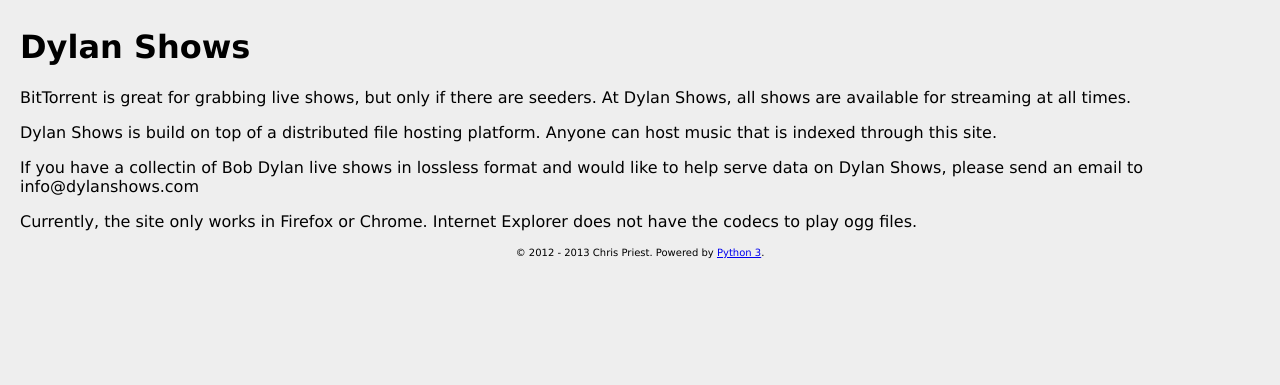
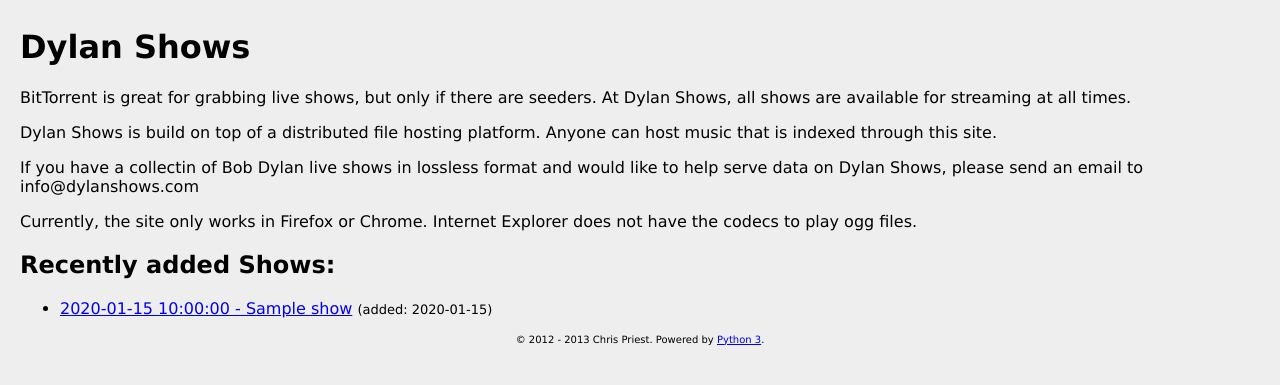
Before and after one commit to priestc/dylan, a Python web app: template templates/home.html in a window 1280 px wide. Shown: the part 45-430 px from the top of the page. Run offline with Jinja, Linux system fonts and the light colour scheme; the template is opened without the code that fills it: most values are stand-ins (such as "Sample title", 1, 10 or a date in 2020); some libraries are stand-ins or nearby versions.

Commit message:
added most recently added shows onto home page

```diff
--- a/manifest.py
+++ b/manifest.py
@@ -12,6 +12,8 @@
 
 manifest = ProgramManifest({
     '': GiottoProgram(
+        model=[Album.most_recent],
+        cache=3600,
         view=BasicView(
             html=jinja_template('home.html'),
         ),
--- a/models.py
+++ b/models.py
@@ -10,7 +10,7 @@
 from giotto.exceptions import DataNotFound, InvalidInput
 from giotto.utils import slugify
 
-from sqlalchemy import Column, Integer, String, ForeignKey, Date, DateTime, Boolean, func
+from sqlalchemy import Column, Integer, String, ForeignKey, Date, DateTime, Boolean, func, desc
 from sqlalchemy.orm import relationship
 
 import dateutil.parser
@@ -48,6 +48,10 @@
             raise DataNotFound
         city = albums[0].city
         return {'albums': albums, 'length': len(albums), 'city': city}
+
+    @classmethod
+    def most_recent(cls):
+        return session.query(cls).order_by(desc(cls.date_added)).all()[:5]
 
     @classmethod
     def by_venue(cls, venue_slug):
--- a/static/style.css
+++ b/static/style.css
@@ -31,3 +31,7 @@
     color: red;
     font-weight: bold;
 }
+
+.date_added {
+    font-size: small
+}
--- a/templates/home.html
+++ b/templates/home.html
@@ -25,4 +25,14 @@
         does not have the codecs to play ogg files.
     </p>
 
+    <h2>Recently added Shows:</h2>
+    <ul>
+        {% for show in data %}
+        <li>
+            <a href="/album/{{ show.id }}">{% if show.date %}{{ show.date }} - {% else %}{% endif %}{{ show.title }}</a>
+            <span class="date_added">(added: {{ show.date_added.strftime('%Y-%m-%d') }})</span>
+        </li>
+        {% endfor %}
+    </ul>
+
 {% endblock %}
```
